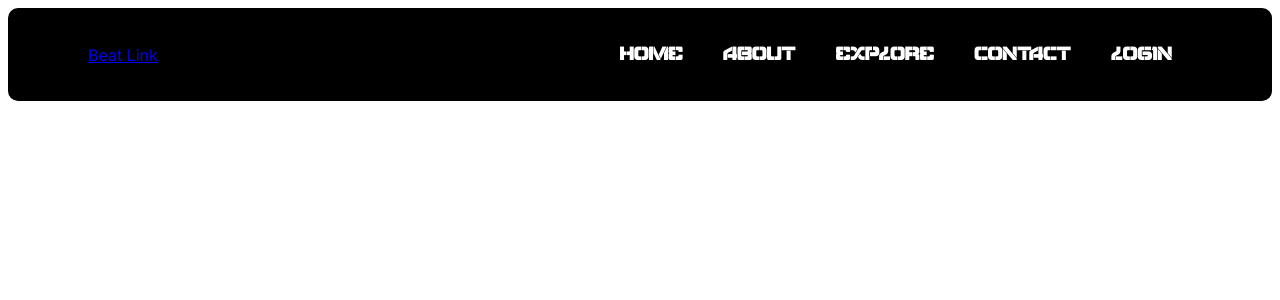
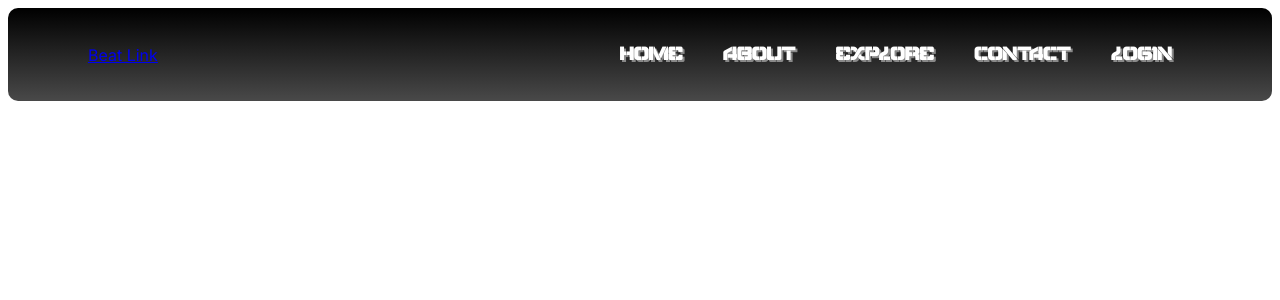
Before and after one commit to keyprocedure/social-playlist-network, a Next.js app in the folder application/beatlink/: page / in a window 1280 px wide. Shown: the top 300 px of the page. Built offline with nearby package versions, Linux system fonts and the light colour scheme.

Commit message:
Homepage and NavBar changes

```diff
--- a/application/beatlink/src/app/styles.css
+++ b/application/beatlink/src/app/styles.css
@@ -7,7 +7,7 @@ nav {
     display: flex;
     align-items: center;
     justify-content: space-between;
-    background: #000;
+    background-image: linear-gradient(rgb(0, 0, 0), rgb(73, 73, 73));
     padding: 20px 80px;
     border-radius: 10px;
 
@@ -31,4 +31,5 @@ nav {
     font-family: navFont;
     font-size: larger;
     color: #fff;
+    text-shadow: 2px 2px rgb(137, 137, 137);
 }
```
